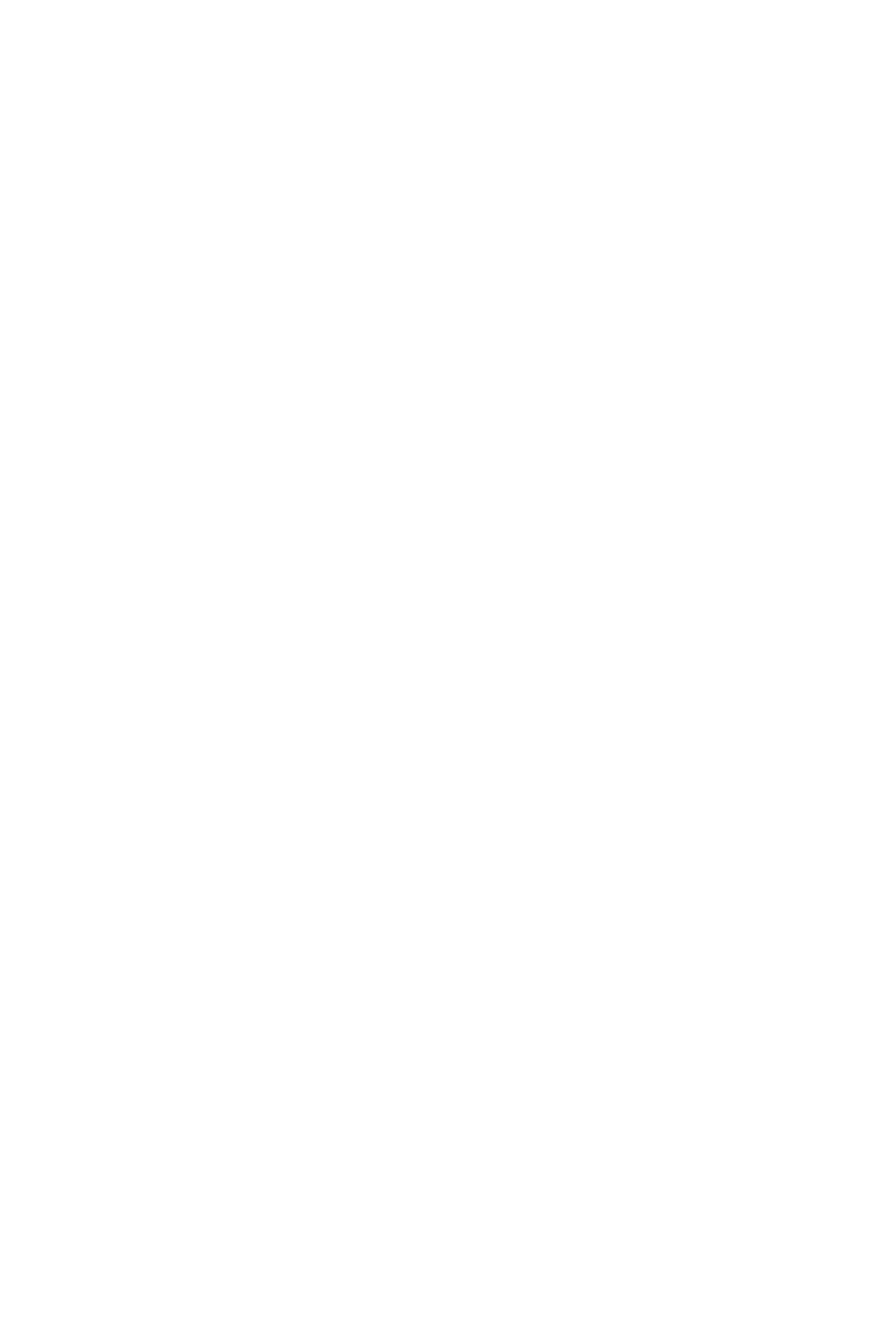
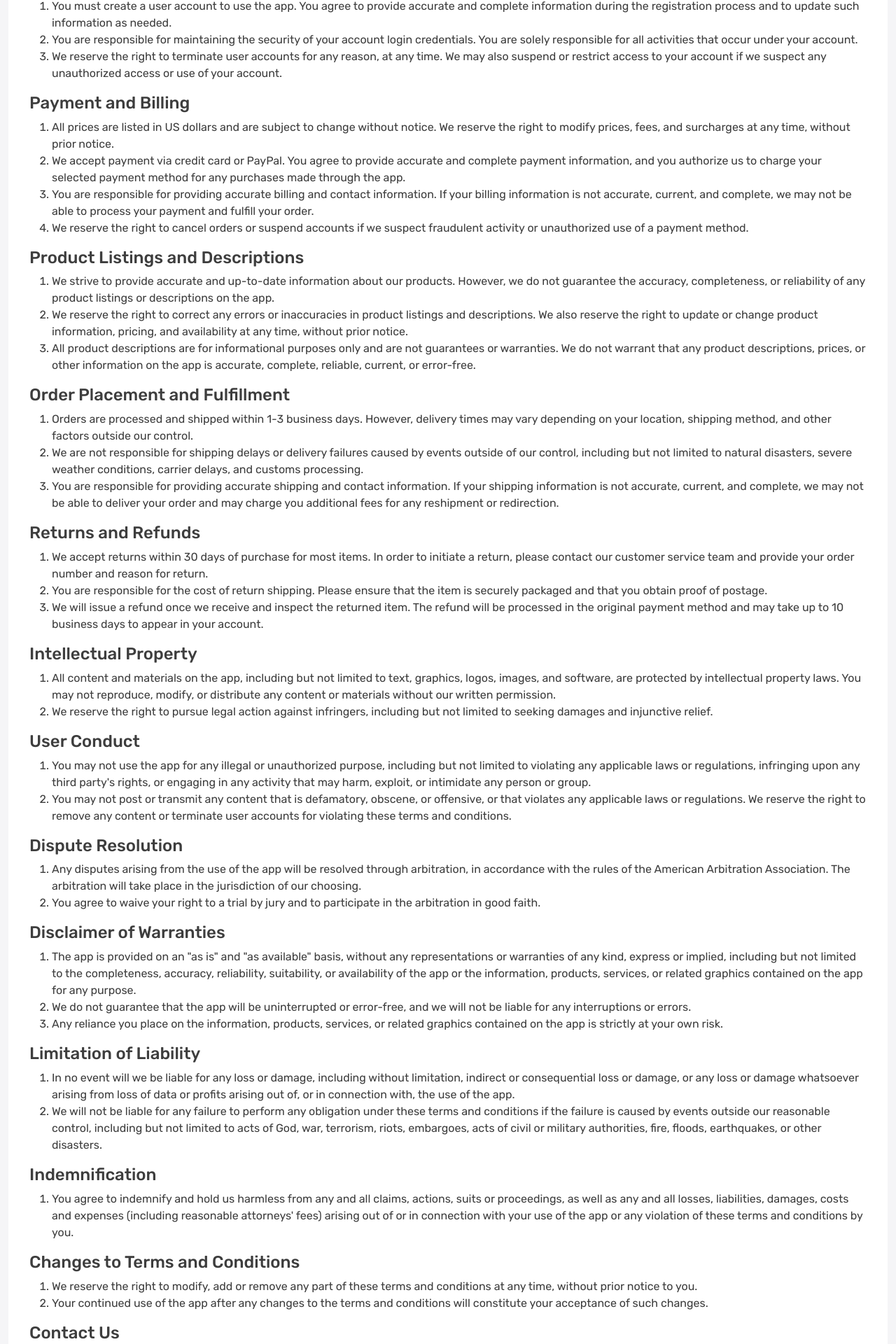
Before and after one commit to artternava/LejlekuXpress, a React (Create React App) app in the folder LejlekuXpress/Front-End/: page /tac in a window 1280 px wide. Before the commit this address had no page. Shown: the part 338-2258 px from the top of the page at 70% size. Before the commit the page ends 800 px from the top, so only its background shows below. Built offline with nearby package versions, Linux system fonts and the light colour scheme.

Commit message:
Adding Terms and Conditions page

```diff
--- a/LejlekuXpress/Front-End/src/App.css
+++ b/LejlekuXpress/Front-End/src/App.css
@@ -865,9 +865,22 @@ width: 100%;
   color: var(--color-777777);
 }
 
+/* Shipping End */
+
+/* Terms and Condition start*/
+
+.tac {
+  color: #3d3d3d;
+  background-color: white;
+  border-radius: 10px;
+  padding: 30px;
+}
+
+.tac h4, h1 {
+  color: #3d3d3d;
+
+}
 
 
 
-
-
-/* Shipping End */
+/* Terms and Condition end */
--- a/LejlekuXpress/Front-End/src/App.js
+++ b/LejlekuXpress/Front-End/src/App.js
@@ -15,6 +15,7 @@ import UserDashboard from './pages/UserDashboard';
 import Cart from './pages/Cart';
 import Checkout from './pages/Checkout';
 import AdminDashboard from './pages/AdminDashboard/AdminDashboard';
+import TermsAndConditions from './pages/TermsAndConditions';
 
 function App() {
   return (
@@ -35,6 +36,7 @@ function App() {
             <Route path='cart' element={<Cart />}/>
             <Route path='checkout' element={<Checkout />}/>
             <Route path='admin' element={<AdminDashboard />}/>
+            <Route path='tac' element={<TermsAndConditions />}/>
           </Route>
         </Routes>
       </BrowserRouter>
--- /dev/null
+++ b/LejlekuXpress/Front-End/src/pages/TermsAndConditions.js
@@ -0,0 +1,94 @@
+import React from 'react'
+import Meta from '../components/Meta'
+
+const TermsAndConditions = () => {
+  return (
+    <>
+    <Meta title={"TermsAndConditions"}></Meta>
+
+    <div className='checkout-wrapper py-4 home-wrapper-2'>
+    <div className='container-xxl'>
+    <div className='tac'>
+      <h1>Terms and Conditions</h1>
+      <p>By using this app, you agree to the following terms and conditions:</p>
+
+      <h4>User Accounts</h4>
+<ol>
+  <li>You must create a user account to use the app. You agree to provide accurate and complete information during the registration process and to update such information as needed.</li>
+  <li>You are responsible for maintaining the security of your account login credentials. You are solely responsible for all activities that occur under your account.</li>
+  <li>We reserve the right to terminate user accounts for any reason, at any time. We may also suspend or restrict access to your account if we suspect any unauthorized access or use of your account.</li>
+</ol>
+<h4>Payment and Billing</h4>
+<ol>
+  <li>All prices are listed in US dollars and are subject to change without notice. We reserve the right to modify prices, fees, and surcharges at any time, without prior notice.</li>
+  <li>We accept payment via credit card or PayPal. You agree to provide accurate and complete payment information, and you authorize us to charge your selected payment method for any purchases made through the app.</li>
+  <li>You are responsible for providing accurate billing and contact information. If your billing information is not accurate, current, and complete, we may not be able to process your payment and fulfill your order.</li>
+  <li>We reserve the right to cancel orders or suspend accounts if we suspect fraudulent activity or unauthorized use of a payment method.</li>
+</ol>
+<h4>Product Listings and Descriptions</h4>
+<ol>
+  <li>We strive to provide accurate and up-to-date information about our products. However, we do not guarantee the accuracy, completeness, or reliability of any product listings or descriptions on the app.</li>
+  <li>We reserve the right to correct any errors or inaccuracies in product listings and descriptions. We also reserve the right to update or change product information, pricing, and availability at any time, without prior notice.</li>
+  <li>All product descriptions are for informational purposes only and are not guarantees or warranties. We do not warrant that any product descriptions, prices, or other information on the app is accurate, complete, reliable, current, or error-free.</li>
+</ol>
+<h4>Order Placement and Fulfillment</h4>
+<ol>
+  <li>Orders are processed and shipped within 1-3 business days. However, delivery times may vary depending on your location, shipping method, and other factors outside our control.</li>
+  <li>We are not responsible for shipping delays or delivery failures caused by events outside of our control, including but not limited to natural disasters, severe weather conditions, carrier delays, and customs processing.</li>
+  <li>You are responsible for providing accurate shipping and contact information. If your shipping information is not accurate, current, and complete, we may not be able to deliver your order and may charge you additional fees for any reshipment or redirection.</li>
+</ol>
+<h4>Returns and Refunds</h4>
+<ol>
+  <li>We accept returns within 30 days of purchase for most items. In order to initiate a return, please contact our customer service team and provide your order number and reason for return.</li>
+  <li>You are responsible for the cost of return shipping. Please ensure that the item is securely packaged and that you obtain proof of postage.</li>
+  <li>We will issue a refund once we receive and inspect the returned item. The refund will be processed in the original payment method and may take up to 10 business days to appear in your account.</li>
+</ol>
+<h4>Intellectual Property</h4>
+<ol>
+  <li>All content and materials on the app, including but not limited to text, graphics, logos, images, and software, are protected by intellectual property laws. You may not reproduce, modify, or distribute any content or materials without our written permission.</li>
+  <li>We reserve the right to pursue legal action against infringers, including but not limited to seeking damages and injunctive relief.</li>
+</ol>
+<h4>User Conduct</h4>
+<ol>
+  <li>You may not use the app for any illegal or unauthorized purpose, including but not limited to violating any applicable laws or regulations, infringing upon any third party's rights, or engaging in any activity that may harm, exploit, or intimidate any person or group.</li>
+  <li>You may not post or transmit any content that is defamatory, obscene, or offensive, or that violates any applicable laws or regulations. We reserve the right to remove any content or terminate user accounts for violating these terms and conditions.</li>
+</ol>
+<h4>Dispute Resolution</h4>
+<ol>
+  <li>Any disputes arising from the use of the app will be resolved through arbitration, in accordance with the rules of the American Arbitration Association. The arbitration will take place in the jurisdiction of our choosing.</li>
+  <li>You agree to waive your right to a trial by jury and to participate in the arbitration in good faith.</li>
+</ol>
+<h4>Disclaimer of Warranties</h4>
+<ol>
+  <li>The app is provided on an "as is" and "as available" basis, without any representations or warranties of any kind, express or implied, including but not limited to the completeness, accuracy, reliability, suitability, or availability of the app or the information, products, services, or related graphics contained on the app for any purpose.</li>
+  <li>We do not guarantee that the app will be uninterrupted or error-free, and we will not be liable for any interruptions or errors.</li>
+  <li>Any reliance you place on the information, products, services, or related graphics contained on the app is strictly at your own risk.</li>
+</ol>
+<h4>Limitation of Liability</h4>
+<ol>
+  <li>In no event will we be liable for any loss or damage, including without limitation, indirect or consequential loss or damage, or any loss or damage whatsoever arising from loss of data or profits arising out of, or in connection with, the use of the app.</li>
+  <li>We will not be liable for any failure to perform any obligation under these terms and conditions if the failure is caused by events outside our reasonable control, including but not limited to acts of God, war, terrorism, riots, embargoes, acts of civil or military authorities, fire, floods, earthquakes, or other disasters.</li>
+</ol>
+
+<h4>Indemnification</h4>
+<ol>
+  <li>You agree to indemnify and hold us harmless from any and all claims, actions, suits or proceedings, as well as any and all losses, liabilities, damages, costs and expenses (including reasonable attorneys' fees) arising out of or in connection with your use of the app or any violation of these terms and conditions by you.</li>
+</ol>
+<h4>Changes to Terms and Conditions</h4>
+<ol>
+  <li>We reserve the right to modify, add or remove any part of these terms and conditions at any time, without prior notice to you.</li>
+  <li>Your continued use of the app after any changes to the terms and conditions will constitute your acceptance of such changes.</li>
+</ol>
+
+    <h4>Contact Us</h4>
+    <p>If you have any questions or concerns about these terms and conditions, please contact us at support@lejlekuxpress.com.</p>
+
+    </div>
+    </div>
+    </div>
+
+    </>
+  )
+}
+
+export default TermsAndConditions
```
